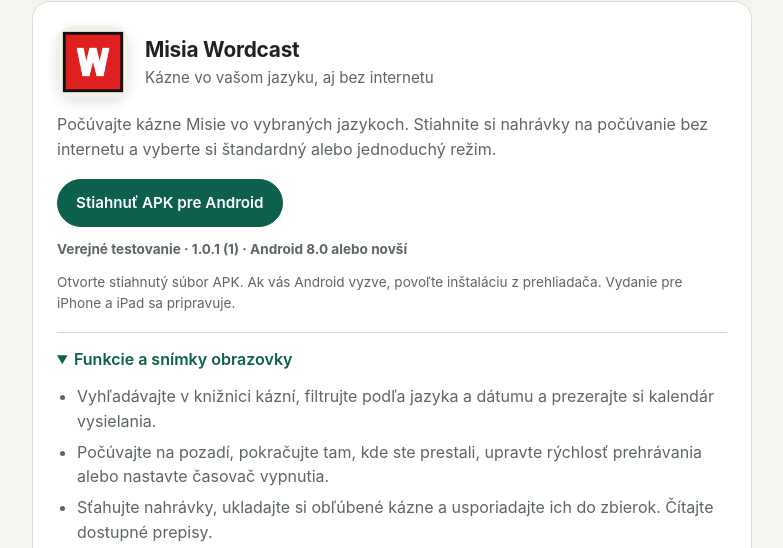
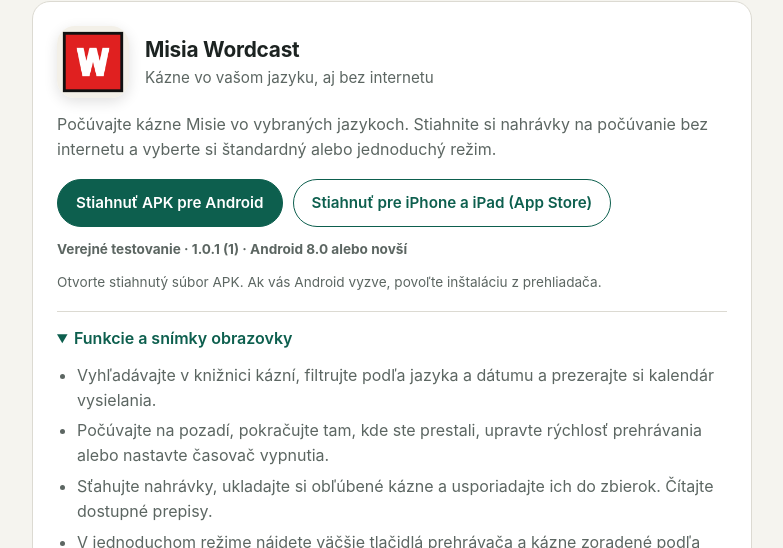
Before and after one commit to mirozahorak/misia-apps, a plain HTML site: page index.html in a window 1280 px wide. Shown: the part 2621-3169 px from the top of the page, without its empty margins (248-1031 px from the left). Drawn offline with Linux system fonts and the light colour scheme.

Commit message:
Link Misia Wordcast to the App Store

```diff
--- a/index.html
+++ b/index.html
@@ -317,9 +317,10 @@
       <p class="desc" data-i18n="wordcastSummary">Počúvajte kázne Misie vo vybraných jazykoch. Stiahnite si nahrávky na počúvanie bez internetu a vyberte si štandardný alebo jednoduchý režim.</p>
       <div class="buttons">
         <a class="btn primary" href="https://github.com/mirozahorak/misia-apps/releases/download/wordcast-v1.0.1-1/misia-wordcast.apk" data-i18n="wordcastDownload">Stiahnuť APK pre Android</a>
+        <a class="btn" href="https://apps.apple.com/app/id6824054088" data-i18n="btnSongbookAppStore">Stiahnuť pre iPhone a iPad (App Store)</a>
       </div>
       <p class="note"><strong data-i18n="wordcastStatus">Verejné testovanie · 1.0.1 (1) · Android 8.0 alebo novší</strong></p>
-      <p class="note" data-i18n="wordcastHelp">Otvorte stiahnutý súbor APK. Ak vás Android vyzve, povoľte inštaláciu z prehliadača. Vydanie pre iPhone a iPad sa pripravuje.</p>
+      <p class="note" data-i18n="wordcastHelp">Otvorte stiahnutý súbor APK. Ak vás Android vyzve, povoľte inštaláciu z prehliadača.</p>
       <details class="wordcast-preview" open>
         <summary data-i18n="wordcastDetails">Funkcie a snímky obrazovky</summary>
         <ul class="wordcast-features">
@@ -407,7 +408,7 @@
         wordcastSummary: "Počúvajte kázne Misie vo vybraných jazykoch. Stiahnite si nahrávky na počúvanie bez internetu a vyberte si štandardný alebo jednoduchý režim.",
         wordcastStatus: "Verejné testovanie · 1.0.1 (1) · Android 8.0 alebo novší",
         wordcastDownload: "Stiahnuť APK pre Android",
-        wordcastHelp: "Otvorte stiahnutý súbor APK. Ak vás Android vyzve, povoľte inštaláciu z prehliadača. Vydanie pre iPhone a iPad sa pripravuje.",
+        wordcastHelp: "Otvorte stiahnutý súbor APK. Ak vás Android vyzve, povoľte inštaláciu z prehliadača.",
         wordcastDetails: "Funkcie a snímky obrazovky",
         wordcastFeature1: "Vyhľadávajte v knižnici kázní, filtrujte podľa jazyka a dátumu a prezerajte si kalendár vysielania.",
         wordcastFeature2: "Počúvajte na pozadí, pokračujte tam, kde ste prestali, upravte rýchlosť prehrávania alebo nastavte časovač vypnutia.",
@@ -461,7 +462,7 @@
         wordcastSummary: "Poslouchejte kázání Misie ve vybraných jazycích. Stáhněte si nahrávky k poslechu bez internetu a vyberte si standardní nebo jednoduchý režim.",
         wordcastStatus: "Veřejné testování · 1.0.1 (1) · Android 8.0 nebo novější",
         wordcastDownload: "Stáhnout APK pro Android",
-        wordcastHelp: "Otevřete stažený soubor APK. Pokud vás Android vyzve, povolte instalaci z prohlížeče. Vydání pro iPhone a iPad se připravuje.",
+        wordcastHelp: "Otevřete stažený soubor APK. Pokud vás Android vyzve, povolte instalaci z prohlížeče.",
         wordcastDetails: "Funkce a snímky obrazovky",
         wordcastFeature1: "Vyhledávejte v knihovně kázání, filtrujte podle jazyka a data a procházejte kalendář vysílání.",
         wordcastFeature2: "Poslouchejte na pozadí, pokračujte tam, kde jste skončili, upravte rychlost přehrávání nebo nastavte časovač vypnutí.",
@@ -515,7 +516,7 @@
         wordcastSummary: "Listen to Misia sermons in the languages you follow. Download recordings for offline listening and choose Standard or Simple mode.",
         wordcastStatus: "Public test · 1.0.1 (1) · Android 8.0 or newer",
         wordcastDownload: "Download Android APK",
-        wordcastHelp: "Open the downloaded APK and allow your browser to install it if Android asks. The iPhone and iPad release is being prepared.",
+        wordcastHelp: "Open the downloaded APK and allow your browser to install it if Android asks.",
         wordcastDetails: "Features and screenshots",
         wordcastFeature1: "Search the sermon library, filter by language and date, and browse the broadcast calendar.",
         wordcastFeature2: "Stream in the background, pick up where you stopped, and use playback speed or the sleep timer.",
```
Also changed, not shown: 1 other file.
